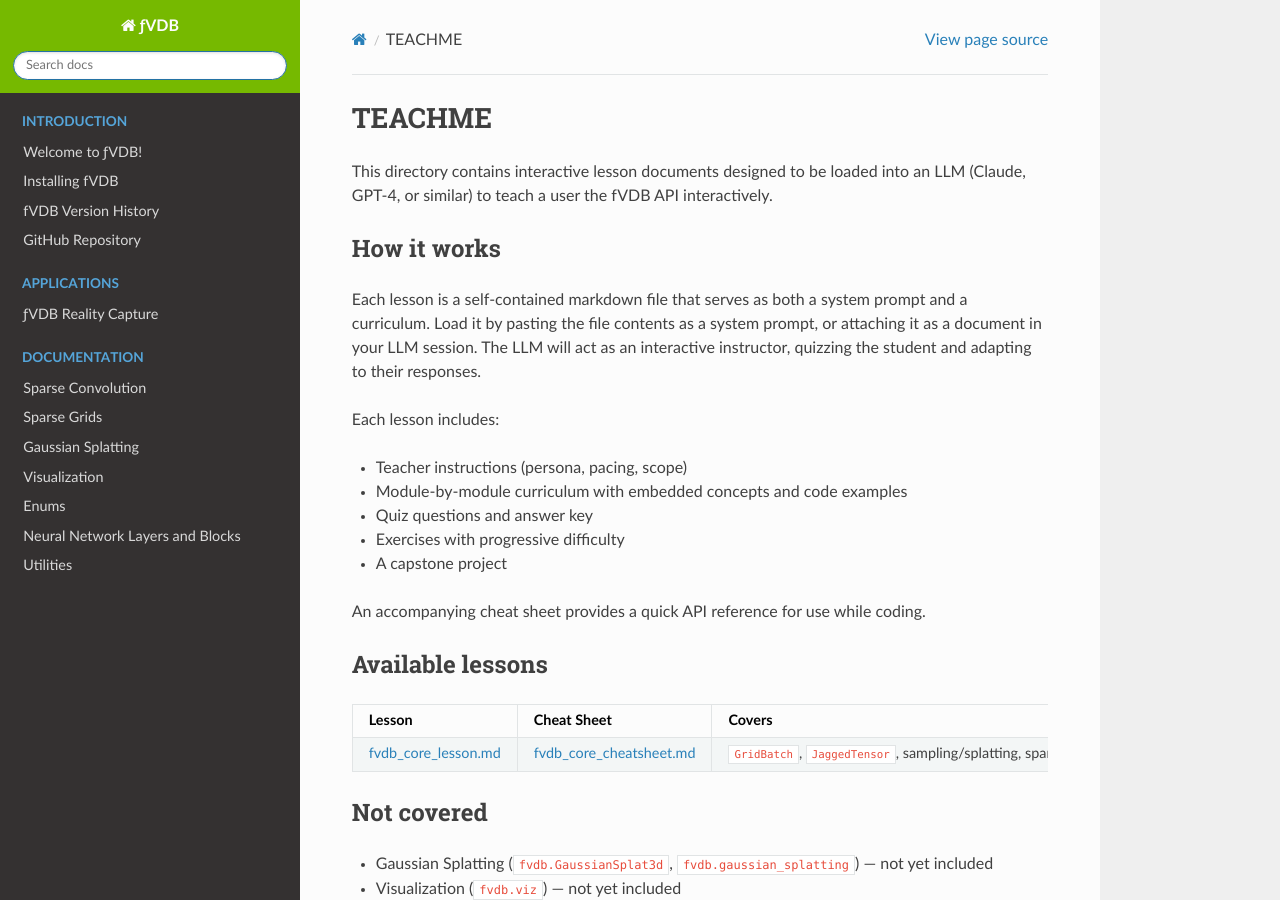
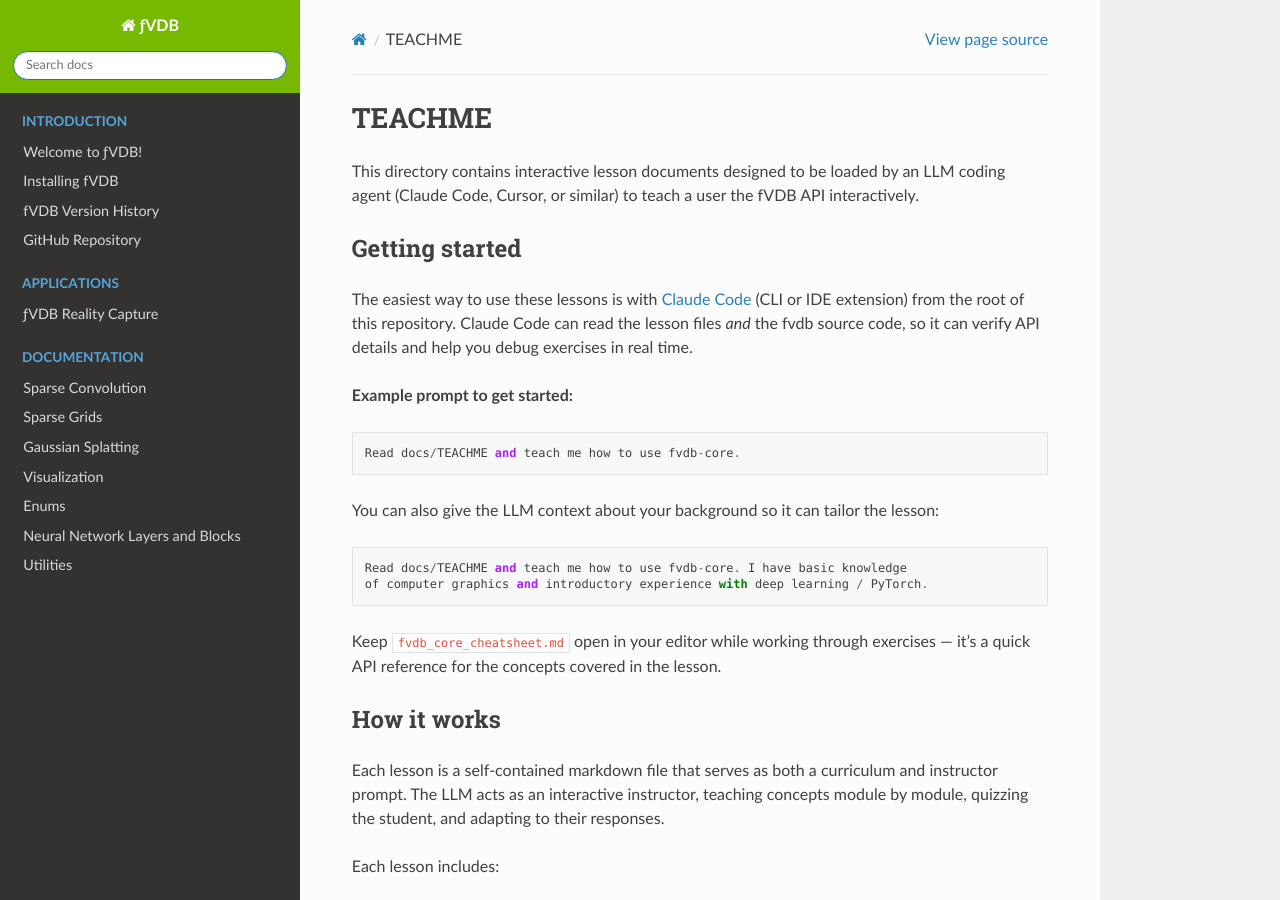
Before and after one commit to openvdb/fvdb-core, a Sphinx documentation site: the page built from docs/TEACHME/README.md, in a window 1280 px wide and 900 px high. Built offline with Sphinx 7.4.7 and the Read the Docs theme 3.1.0, drawn with Linux system fonts in a browser that asks for light colours; pages that are not in the unit, such as notebooks, are missing from menus; the version number is read from the project's files by our own code.

Commit message:
Add getting started section with example prompts to TEACHME README
Co-Authored-By: Claude Opus 4.6 <noreply@anthropic.com>
Signed-off-by: Mark Harris <mharris@nvidia.com>

````diff
--- a/docs/TEACHME/README.md
+++ b/docs/TEACHME/README.md
@@ -1,10 +1,29 @@
 # TEACHME
 
-This directory contains interactive lesson documents designed to be loaded into an LLM (Claude, GPT-4, or similar) to teach a user the fVDB API interactively.
+This directory contains interactive lesson documents designed to be loaded by an LLM coding agent (Claude Code, Cursor, or similar) to teach a user the fVDB API interactively.
+
+## Getting started
+
+The easiest way to use these lessons is with [Claude Code](https://docs.anthropic.com/en/docs/claude-code) (CLI or IDE extension) from the root of this repository. Claude Code can read the lesson files *and* the fvdb source code, so it can verify API details and help you debug exercises in real time.
+
+**Example prompt to get started:**
+
+```
+Read docs/TEACHME and teach me how to use fvdb-core.
+```
+
+You can also give the LLM context about your background so it can tailor the lesson:
+
+```
+Read docs/TEACHME and teach me how to use fvdb-core. I have basic knowledge
+of computer graphics and introductory experience with deep learning / PyTorch.
+```
+
+Keep `fvdb_core_cheatsheet.md` open in your editor while working through exercises — it's a quick API reference for the concepts covered in the lesson.
 
 ## How it works
 
-Each lesson is a self-contained markdown file that serves as both a system prompt and a curriculum. Load it by pasting the file contents as a system prompt, or attaching it as a document in your LLM session. The LLM will act as an interactive instructor, quizzing the student and adapting to their responses.
+Each lesson is a self-contained markdown file that serves as both a curriculum and instructor prompt. The LLM acts as an interactive instructor, teaching concepts module by module, quizzing the student, and adapting to their responses.
 
 Each lesson includes:
 - Teacher instructions (persona, pacing, scope)
@@ -12,8 +31,6 @@ Each lesson includes:
 - Quiz questions and answer key
 - Exercises with progressive difficulty
 - A capstone project
-
-An accompanying cheat sheet provides a quick API reference for use while coding.
 
 ## Available lessons
 
````
